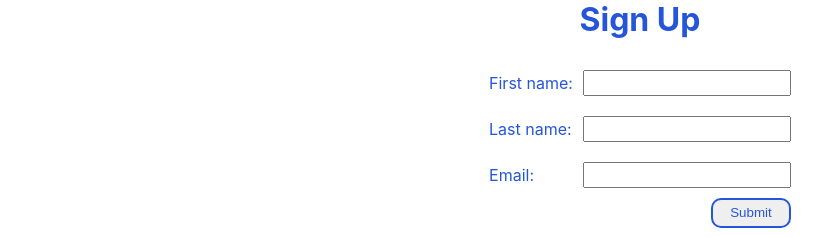
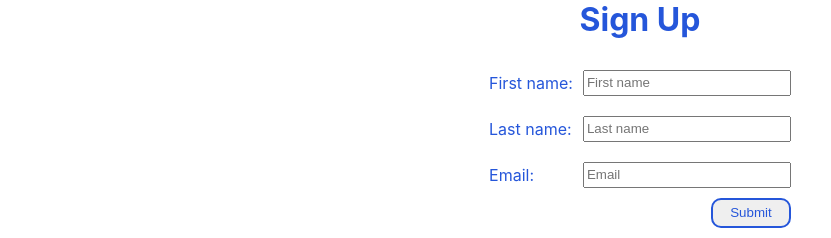
Before and after one commit to dimaka77/myDashboard, a React app in the folder client/: page /signup in a window 1280 px wide. Shown: the part 297-535 px from the top of the page, without its empty margins (0-831 px from the left). Built offline with nearby package versions, Linux system fonts and the light colour scheme.

Commit message:
add placeholders

```diff
--- a/client/src/components/home/smart/Signup.jsx
+++ b/client/src/components/home/smart/Signup.jsx
@@ -20,15 +20,15 @@ const SignUp = props => {
 				<Title>Sign Up</Title>
 				<TextInputWrapper>
 					<Label>First name:</Label>
-					<Field name="firstName" component={TextInput} type="text" />
+					<Field placeholder="First name" name="firstName" component={TextInput} type="text" />
 				</TextInputWrapper>
 				<TextInputWrapper>
 					<Label>Last name:</Label>
-					<Field name="lastName" component={TextInput} type="text" />
+					<Field placeholder="Last name" name="lastName" component={TextInput} type="text" />
 				</TextInputWrapper>
 				<TextInputWrapper>
 					<Label>Email:</Label>
-					<Field name="email" component={TextInput} type="email" />
+					<Field placeholder="Email" name="email" component={TextInput} type="email" />
 				</TextInputWrapper>
 				<ButtonWrapper>
 					<Button type="submit">Submit</Button>
```
